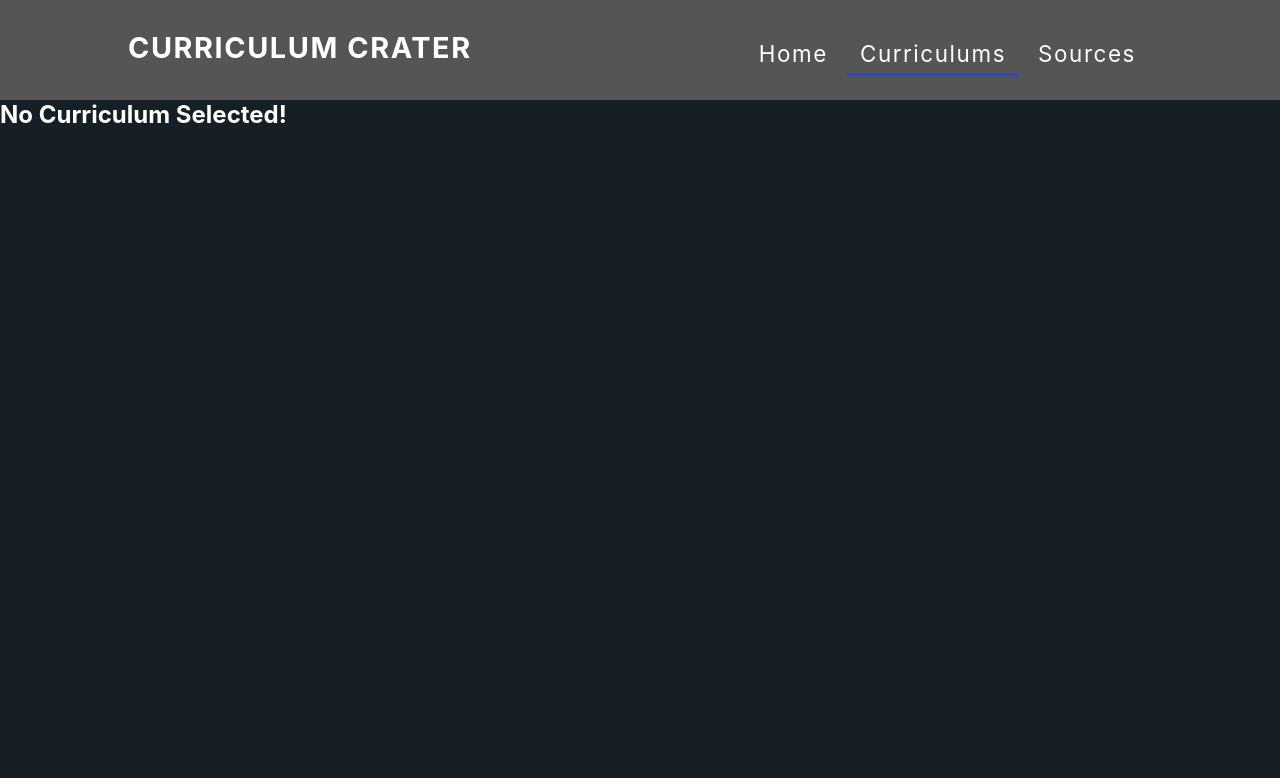
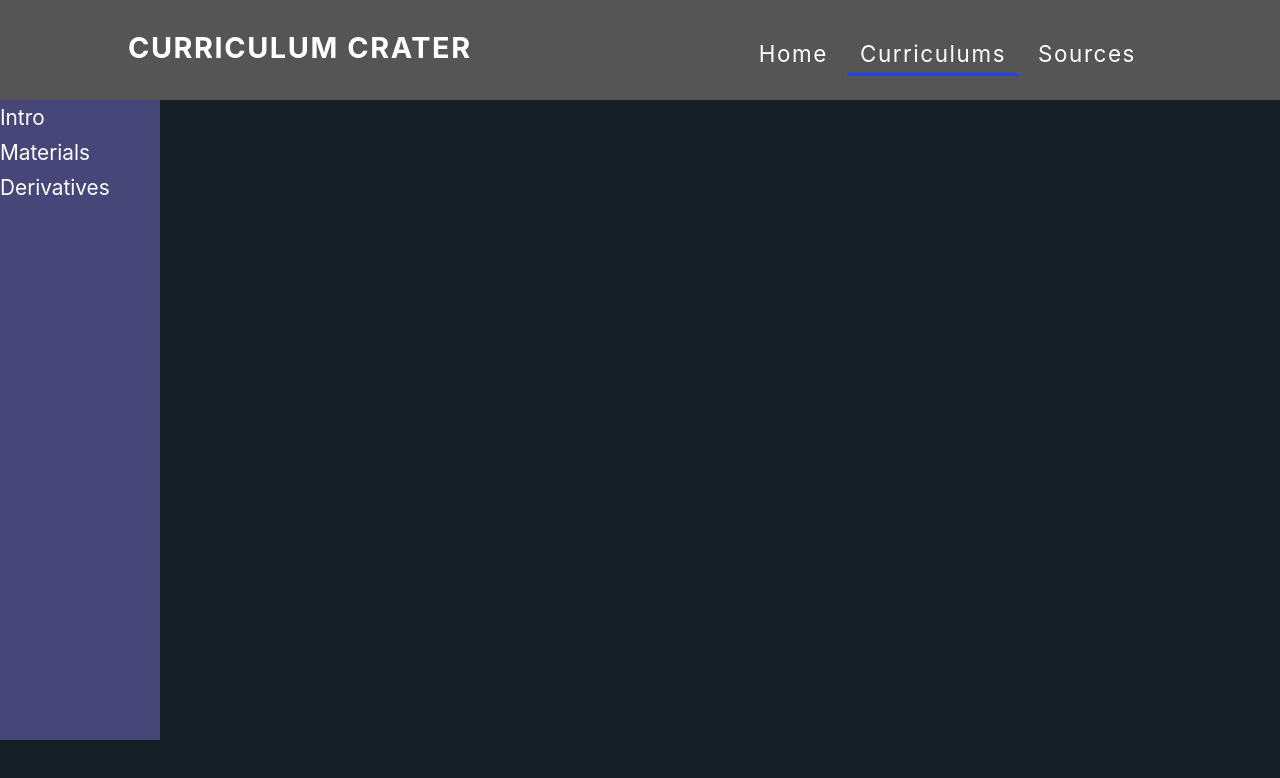
Before and after one commit to scottWhiteman/curriculum-crater, a React (Create React App) app: page /curriculums/1 in a window 1280 px wide. Shown: the top 778 px of the page. Built offline with nearby package versions, Linux system fonts and the light colour scheme.

Commit message:
link CurriculumDetails

```diff
--- a/src/App.tsx
+++ b/src/App.tsx
@@ -35,7 +35,7 @@ function App() {
           <Route path='/login'>
             <LoginPage/>
           </Route>
-          <Route path='/curriculums/'>
+          <Route path='/curriculums/:curriculumId'>
             <CurriculumDetailPage/>
           </Route>
         </Switch>
--- a/src/components/Curriculum/Curriculum.tsx
+++ b/src/components/Curriculum/Curriculum.tsx
@@ -1,27 +1,31 @@
-import React, { useCallback } from 'react';
-import { Dispatch } from 'redux';
-import { useDispatch } from 'react-redux';
+import React from 'react';
+// import { Dispatch } from 'redux';
+// import { useDispatch } from 'react-redux';
 import { Link } from 'react-router-dom';
-
-import { selectCurriculum } from '../../actions/searchActions';
 
 type Props = {
   curriculum: Curriculum
 }
 
 const Curriculum: React.FC<Props> = ({ curriculum }) => {
-  const dispatch:Dispatch<any> = useDispatch();
+  // const dispatch:Dispatch<any> = useDispatch();
+  // const history = useHistory();
+  // const { id } = useParams();
 
-  const handleSelect = useCallback(
-    (selectedCurriculum:Curriculum) => dispatch(selectCurriculum(selectedCurriculum)),
-    [dispatch]
-  );
+  // const handleSelect = useCallback(
+    //(selectedCurriculum:Curriculum) => dispatch(selectCurriculum(selectedCurriculum)),
+    // (selectedCurriculum:Curriculum) => {
+    //   dispatch(selectCurriculum(selectedCurriculum));
+    //   history.push(`/curriculums/${curriculum.id}`);
+    // },
+    // [dispatch, history]
+  // );
 
   return (
-    <button className='curriculum' onClick={(e) => handleSelect(curriculum)}>
+    <Link className='curriculum' to={`/curriculums/${curriculum.id}`}>
       <h3>{curriculum.name}</h3>
       {curriculum.thumb && <img src={curriculum.thumb}/>}
-    </button>
+    </Link>
   );
 }
 
--- a/src/components/CurriculumTabs/CurriculumTabs.css
+++ b/src/components/CurriculumTabs/CurriculumTabs.css
@@ -1,6 +1,29 @@
 #Curriculum-Tabs {
   float: left;
-  display: fixed;
+  position: fixed;
   height: 80vh;
+  width: 10rem;
   background-color: rgba(70,70,120,1);
 }
+
+#Curriculum-Tabs ul {
+  width: 100%;
+}
+
+#Curriculum-Tabs li {
+  padding: 5px 0;
+  width: auto;
+}
+
+#Curriculum-Tabs a {
+  padding: 5px 0;
+  width: auto;
+  margin: auto;
+  font-size: 1.3rem;
+}
+
+#Curriculum-Tabs .current {
+  background-color: aliceblue;
+  width: auto;
+  color: black;
+}
--- a/src/components/CurriculumTabs/CurriculumTabs.tsx
+++ b/src/components/CurriculumTabs/CurriculumTabs.tsx
@@ -1,16 +1,30 @@
 import React from 'react';
+import { Link, useLocation } from 'react-router-dom';
 
 import './CurriculumTabs.css';
 
 type Props = {
+  curriculumId: number,
   tabs: string[]
 }
 
-const CurriculumTabs: React.FC<Props> = ({tabs}) => {
+type LocationParams = {
+  pathname: string
+}
+
+const CurriculumTabs: React.FC<Props> = (props) => {
+  const { pathname } = useLocation<LocationParams>();
+  console.log(useLocation());
+  // console.log(pathname);
+  let pathId = 3;
+  // let pathId:any = pathname.split('/');
+  // pathId = pathId[pathId.length-1];
   return (
     <aside id='Curriculum-Tabs' className='curriculum-tabs'>
       <ul>
-        {tabs.map(tab => <li>{tab}</li>)}
+        {props.tabs.map((tab:string, i:number) => <li key={i} className={props.curriculumId == pathId ? 'current' : ''}>
+          <Link to={`/curriculums/${props.curriculumId}/${i}`}>{tab}</Link>
+        </li>)}
       </ul>
     </aside>
   )
--- a/src/pages/CurriculumDetailPage/CurriculumDetailPage.tsx
+++ b/src/pages/CurriculumDetailPage/CurriculumDetailPage.tsx
@@ -1,23 +1,35 @@
 import React from 'react'
 import { shallowEqual, useSelector } from 'react-redux';
+import { useParams } from 'react-router-dom';
 import CurriculumTabs from '../../components/CurriculumTabs/CurriculumTabs';
 import TabContent from '../../components/TabContent/TabContent';
 
+import { curriculums } from '../../dummyData';
+
+type DetailParams = {
+  curriculumId: string
+}
+
 type Props = {
-  curriculum?: Curriculum
+
 }
 
 const CurriculumDetailPage: React.FC<Props> = () => {
-  const selectedCurriculum = useSelector((state:ReducerState) => {
-    return state.curriculums.selected;
-  }, shallowEqual);
+  // const selectedCurriculum = useSelector((state:ReducerState) => {
+  //   return state.curriculums.selected;
+  // }, shallowEqual);
+  const { curriculumId } = useParams<DetailParams>();
+
+  //Fetch curriculum by ID from database
+  const curriculum = curriculums.find(c => c.id == Number(curriculumId));
+
   return (
     <div>
-      {selectedCurriculum && <>
-        <CurriculumTabs tabs={selectedCurriculum.tabs}/>
+      {curriculum && <>
+        <CurriculumTabs curriculumId={Number(curriculumId)} tabs={curriculum.tabs}/>
         <TabContent/>
       </>}
-      {!selectedCurriculum && <h2>No Curriculum Selected!</h2>}
+      {!curriculum && <h2>No Curriculum Selected!</h2>}
     </div>
   )
 }
--- a/src/pages/CurriculumPage/CurriculumPage.tsx
+++ b/src/pages/CurriculumPage/CurriculumPage.tsx
@@ -29,7 +29,7 @@ const CurriculumPage = () => {
                 key={curriculum.id}
                 curriculum={curriculum}
               />
-            )
+            );
           })}
         </ul>
       </div>
--- a/src/reducers/curriculumReducer.ts
+++ b/src/reducers/curriculumReducer.ts
@@ -1,10 +1,10 @@
 import * as types from '../actions/types';
-import { GET_CURRICULUMS, SELECT_CURRICULUM } from '../actions/types';
+import { GET_CURRICULUMS } from '../actions/types';
 import { curriculums } from '../dummyData';
 
 const initialState = {
   results: [],
-  selected: null
+  // selected: null
 }
 
 const curriculumReducer = (state: CurriculumState = initialState, action: Action): CurriculumState => {
@@ -17,12 +17,11 @@ const curriculumReducer = (state: CurriculumState = initialState, action: Action
         ...state,
         results: curriculumResults
       }
-    case SELECT_CURRICULUM:
-      console.log(action.payload);
-      return {
-        ...state,
-        selected: action.payload
-      }
+    // case SELECT_CURRICULUM:
+    //   return {
+    //     ...state,
+    //     selected: action.payload
+    //   }
     default:
       return state;
   }
```
